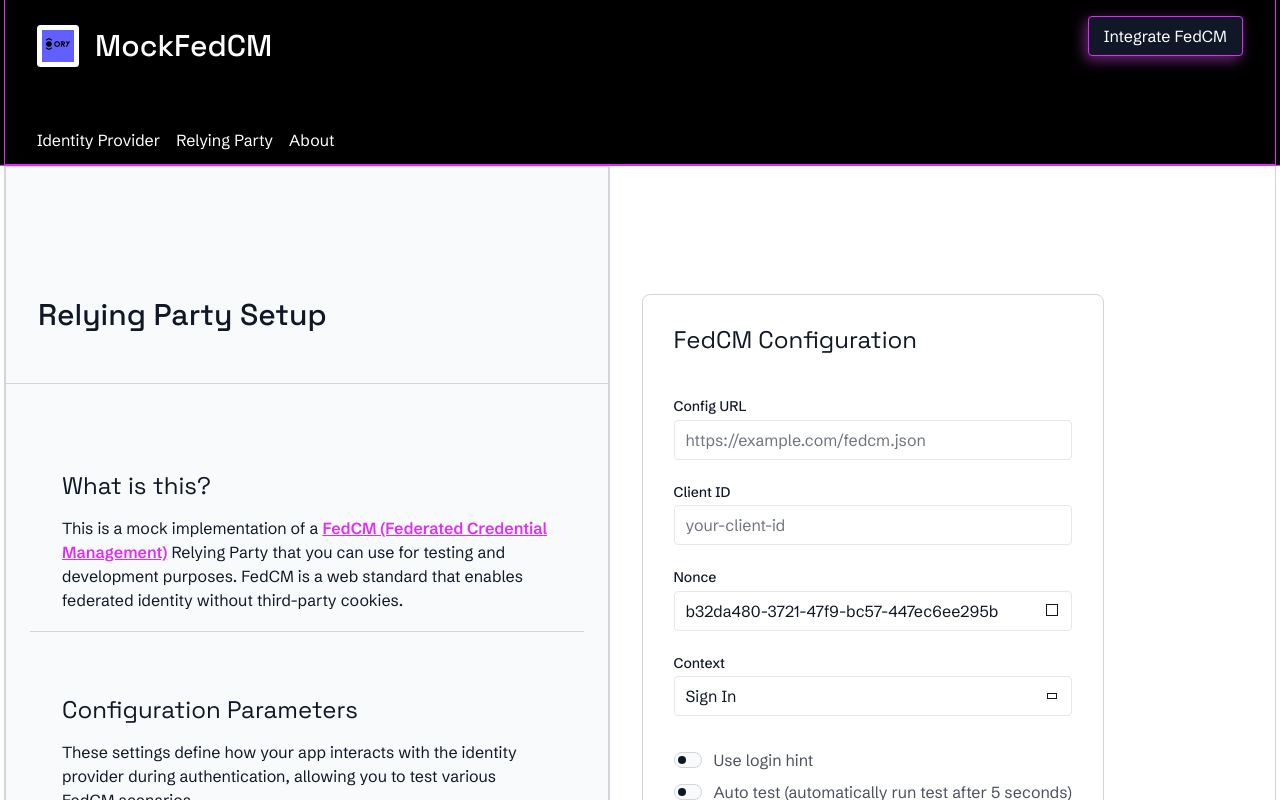
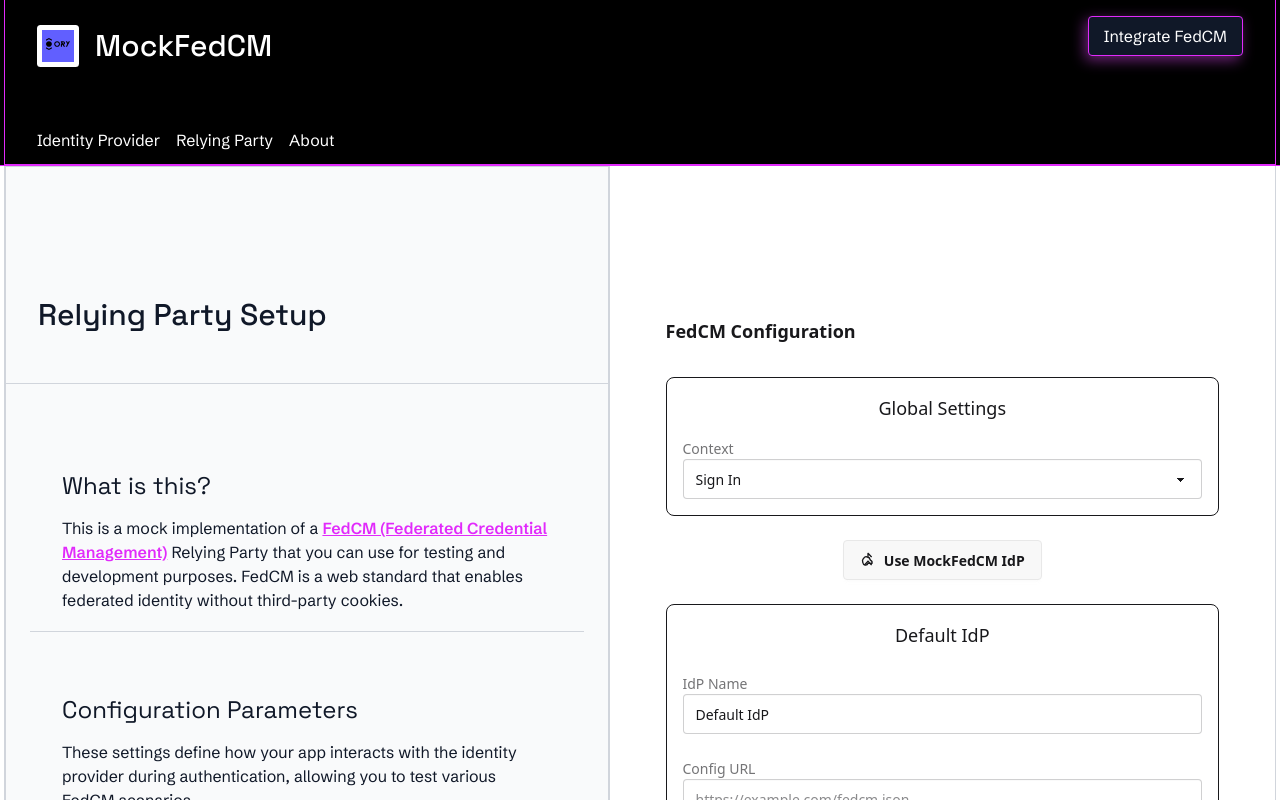
Before and after one commit to ory/mockfedcm, a Next.js app: page /rp in a window 1280 px wide. Shown: the top 800 px of the page. Built offline with nearby package versions, Linux system fonts and the light colour scheme.

Commit message:
removing unused code

```diff
--- a/src/app/rp/_components/rpForm.tsx
+++ b/src/app/rp/_components/rpForm.tsx
@@ -692,153 +692,6 @@ const FedCMRPForm: React.FC = () => {
 
   return (
     <div className="w-full">
-      <div className="self-stretch p-8 bg-white rounded-lg outline outline-offset-[-1px] outline-gray-300 inline-flex flex-col justify-start items-center gap-11">
-        <div className="self-stretch inline-flex justify-center items-center gap-2">
-          <div className="flex-1 justify-start text-gray-900 text-2xl font-normal font-['Space_Grotesk'] leading-7">
-            FedCM Configuration
-          </div>
-        </div>
-        <div className="self-stretch flex flex-col justify-start items-start gap-8">
-          <div className="self-stretch flex flex-col justify-start items-start gap-6">
-            <div
-              data-hasicon="false"
-              data-hasinput="False"
-              data-haslabel="true"
-              data-hastext="true"
-              data-hastooltip="false"
-              data-state="Default"
-              className="self-stretch flex flex-col justify-start items-start gap-1"
-            >
-              <div className="self-stretch inline-flex justify-start items-center gap-8">
-                <div className="flex-1 justify-start text-gray-900 text-sm font-medium font-['Schibsted_Grotesk'] leading-tight">
-                  Config URL
-                </div>
-              </div>
-              <div className="self-stretch p-3 bg-white rounded outline outline-offset-[-1px] outline-gray-200 inline-flex justify-start items-center gap-2 overflow-hidden">
-                <div className="flex-1 flex justify-start items-center">
-                  <div className="flex-1 opacity-60 justify-start text-gray-900 text-base font-normal font-['Schibsted_Grotesk'] leading-none">
-                    https://example.com/fedcm.json
-                  </div>
-                </div>
-              </div>
-            </div>
-            <div
-              data-hasicon="false"
-              data-hasinput="False"
-              data-haslabel="true"
-              data-hastext="true"
-              data-hastooltip="false"
-              data-state="Default"
-              className="self-stretch flex flex-col justify-start items-start gap-1"
-            >
-              <div className="self-stretch inline-flex justify-start items-center gap-8">
-                <div className="flex-1 justify-start text-gray-900 text-sm font-medium font-['Schibsted_Grotesk'] leading-tight">
-                  Client ID
-                </div>
-              </div>
-              <div className="self-stretch p-3 bg-white rounded outline outline-offset-[-1px] outline-gray-200 inline-flex justify-start items-center gap-2 overflow-hidden">
-                <div className="flex-1 flex justify-start items-center">
-                  <div className="flex-1 opacity-60 justify-start text-gray-900 text-base font-normal font-['Schibsted_Grotesk'] leading-none">
-                    your-client-id
-                  </div>
-                </div>
-              </div>
-            </div>
-            <div
-              data-hasicon="true"
-              data-hasinput="True"
-              data-haslabel="true"
-              data-hastext="true"
-              data-hastooltip="false"
-              data-state="Default"
-              className="self-stretch flex flex-col justify-start items-start gap-1"
-            >
-              <div className="self-stretch inline-flex justify-start items-center gap-8">
-                <div className="flex-1 justify-start text-gray-900 text-sm font-medium font-['Schibsted_Grotesk'] leading-tight">
-                  Nonce
-                </div>
-              </div>
-              <div className="self-stretch p-3 bg-white rounded outline outline-offset-[-1px] outline-gray-200 inline-flex justify-start items-center gap-2 overflow-hidden">
-                <div className="flex-1 flex justify-start items-center">
-                  <div className="flex-1 justify-start text-gray-900 text-base font-normal font-['Schibsted_Grotesk'] leading-none">
-                    b32da480-3721-47f9-bc57-447ec6ee295b
-                  </div>
-                </div>
-                <div className="w-4 h-4 relative overflow-hidden">
-                  <div className="w-2.5 h-2.5 left-[2.67px] top-[2.68px] absolute outline outline-offset-[-0.50px] outline-gray-900" />
-                </div>
-              </div>
-            </div>
-            <div
-              data-hasicon="true"
-              data-hasinput="True"
-              data-haslabel="true"
-              data-hastext="true"
-              data-hastooltip="false"
-              data-state="Default"
-              className="self-stretch flex flex-col justify-start items-start gap-1"
-            >
-              <div className="self-stretch inline-flex justify-start items-center gap-8">
-                <div className="flex-1 justify-start text-gray-900 text-sm font-medium font-['Schibsted_Grotesk'] leading-tight">
-                  Context
-                </div>
-              </div>
-              <div className="self-stretch p-3 bg-white rounded outline outline-offset-[-1px] outline-gray-200 inline-flex justify-start items-center gap-2 overflow-hidden">
-                <div className="flex-1 flex justify-start items-center">
-                  <div className="flex-1 justify-start text-gray-900 text-base font-normal font-['Schibsted_Grotesk'] leading-none">
-                    Sign In
-                  </div>
-                </div>
-                <div className="w-4 h-4 relative overflow-hidden">
-                  <div className="w-2 h-1 left-[4px] top-[6px] absolute outline outline-offset-[-0.50px] outline-gray-900" />
-                </div>
-              </div>
-            </div>
-          </div>
-          <div className="self-stretch flex flex-col justify-start items-start gap-2">
-            <div className="self-stretch inline-flex justify-start items-start gap-3">
-              <div className="w-7 pt-1 inline-flex flex-col justify-start items-start gap-2">
-                <div
-                  data-checked="False"
-                  data-state="default"
-                  className="self-stretch h-4 relative bg-gray-50 rounded-[999px] outline outline-offset-[-1px] outline-gray-300 overflow-hidden"
-                >
-                  <div className="w-2 h-2 left-[4px] top-[4px] absolute bg-gray-900 rounded-full" />
-                </div>
-              </div>
-              <div className="flex-1 opacity-75 justify-start text-gray-900 text-base font-normal font-['Schibsted_Grotesk'] leading-normal">
-                Use login hint
-              </div>
-            </div>
-            <div className="self-stretch inline-flex justify-start items-start gap-3">
-              <div className="w-7 pt-1 inline-flex flex-col justify-start items-start gap-2">
-                <div
-                  data-checked="False"
-                  data-state="default"
-                  className="self-stretch h-4 relative bg-gray-50 rounded-[999px] outline outline-offset-[-1px] outline-gray-300 overflow-hidden"
-                >
-                  <div className="w-2 h-2 left-[4px] top-[4px] absolute bg-gray-900 rounded-full" />
-                </div>
-              </div>
-              <div className="flex-1 opacity-75 justify-start text-gray-900 text-base font-normal font-['Schibsted_Grotesk'] leading-normal">
-                Auto test (automatically run test after 5 seconds)
-              </div>
-            </div>
-          </div>
-          <div className="self-stretch flex flex-col justify-start items-end gap-3">
-            <div
-              data-state="Default"
-              className="px-4 py-3.5 bg-gray-900 rounded inline-flex justify-center items-center overflow-hidden"
-            >
-              <div className="flex justify-center items-center">
-                <div className="justify-start text-white text-sm font-normal font-['Schibsted_Grotesk'] leading-none">
-                  Generate configuration
-                </div>
-              </div>
-            </div>
-          </div>
-        </div>
-      </div>
       <div className="card w-full max-w-2xl bg-base-100">
         <div className="card-body">
           <h2 className="card-title mb-6">FedCM Configuration</h2>
```
